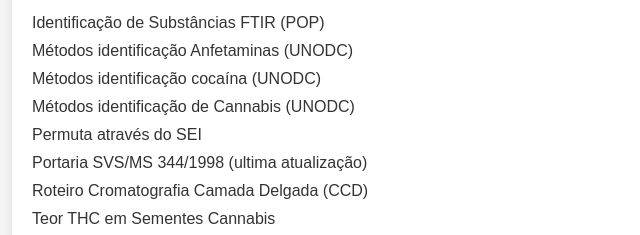
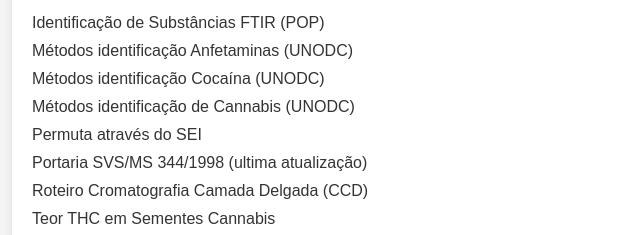
Before and after one commit to jpaulocts/labquim, a plain HTML site: page index.html in a window 1280 px wide. Shown: the part 313-548 px from the top of the page, 208-848 px from the left. Drawn offline with Linux system fonts and the light colour scheme.

Commit message:
correction

```diff
--- a/index.html
+++ b/index.html
@@ -112,7 +112,7 @@
         <li><a href="https://drive.google.com/file/d/126VZc5rJIQLMenMCe57wFNb2ra8yNVHF/view?usp=drive_link" target="_blank">Identificação de Substâncias FTIR (POP)</a></li>
         <li><a href="https://antigo.anvisa.gov.br/documents/10181/6693220/RDC_835_2023_.pdf/07742279-7647-417c-9c9f-aa0e10075a93" target="_blank">Portaria SVS/MS 344/1998 (ultima atualização)</a></li>
         <li><a href="https://drive.google.com/file/d/16uVEqxvZsT898NEwayo8pXC0krpFM1yQ/view?usp=sharing" target="_blank">Roteiro Cromatografia Camada Delgada (CCD)</a></li>
-        <li><a href="https://www.unodc.org/documents/scientific/Cocaine_Manual_Rev_1.pdf" target="_blank">Métodos identificação cocaína (UNODC)</a></li>
+        <li><a href="https://www.unodc.org/documents/scientific/Cocaine_Manual_Rev_1.pdf" target="_blank">Métodos identificação Cocaína (UNODC)</a></li>
         <li><a href="https://syntheticdrugs.unodc.org/uploads/syntheticdrugs/res/library/forensics_html/Recommended_Methods_for_the_Identification_and_Analysis_of_Amphetamine_Methamphetamine_and_their_Ring-substituted_Analogues_in_Seized_Materials_ST-NAR-34.pdf" target="_blank">Métodos identificação Anfetaminas (UNODC)</a></li>
         <li><a href="https://www.unodc.org/documents/scientific/Recommended_methods_for_the_Identification_and_Analysis_of_Cannabis_and_Cannabis_products.pdf" target="_blank">Métodos identificação de Cannabis (UNODC)</a></li>
         <!-- Adicione mais itens conforme necessário -->
```
